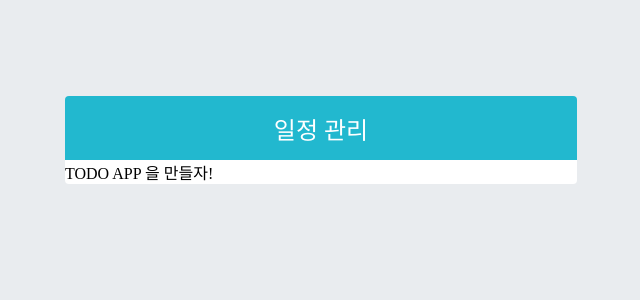
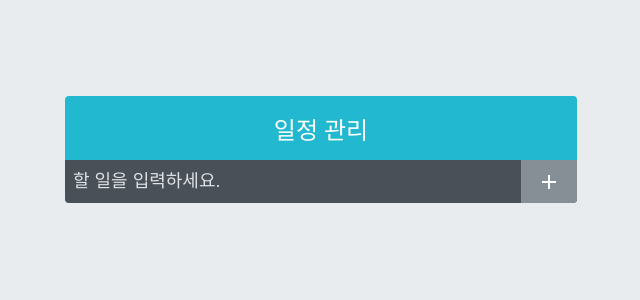
Before and after one commit to honaseung/todo-app, a React (Create React App) app: page / in a window 1280 px wide. Shown: the top 300 px of the page, without its empty margins (319-959 px from the left). Built offline with nearby package versions, Linux system fonts and the light colour scheme.

Commit message:
create TodoInsert and add on App.js

```diff
--- a/src/App.js
+++ b/src/App.js
@@ -1,7 +1,12 @@
+import TodoInsert from './components/TodoInsert';
 import TodoTemplate from './components/TodoTemplate';
 
 const App = () => {
-  return <TodoTemplate>TODO APP 을 만들자!</TodoTemplate>;
+  return (
+    <TodoTemplate>
+      <TodoInsert />
+    </TodoTemplate>
+  );
 };
 
 export default App;
--- /dev/null
+++ b/src/components/TodoInsert.js
@@ -0,0 +1,17 @@
+import { MdAdd } from 'react-icons/md';
+import '../style/TodoInsert.scss';
+
+const TodoInsert = () => {
+  return (
+    <>
+      <form className="TodoInsert">
+        <input placeholder="할 일을 입력하세요." />
+        <button type="submit">
+          <MdAdd />
+        </button>
+      </form>
+    </>
+  );
+};
+
+export default TodoInsert;
--- /dev/null
+++ b/src/style/TodoInsert.scss
@@ -0,0 +1,34 @@
+.TodoInsert {
+  display: flex;
+  background: #495057;
+  input {
+    background: none;
+    outline: none;
+    border: none;
+    padding: 0.5rem;
+    font-size: 1.125rem;
+    line-height: 1.5;
+    color: white;
+    &::placeholder {
+      color: #dee2e6;
+    }
+    flex: 1;
+  }
+  button {
+    background: none;
+    outline: none;
+    border: none;
+    background: #868e96;
+    color: white;
+    padding-left: 1rem;
+    padding-right: 1rem;
+    font-size: 1.5rem;
+    display: flex;
+    align-items: center;
+    cursor: pointer;
+    transition: 0.1s background ease-in;
+    &:hover {
+      background: #adb5bd;
+    }
+  }
+}
```
